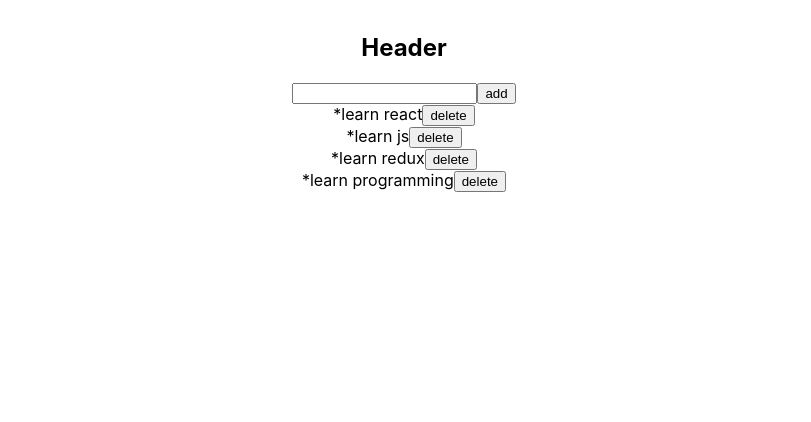
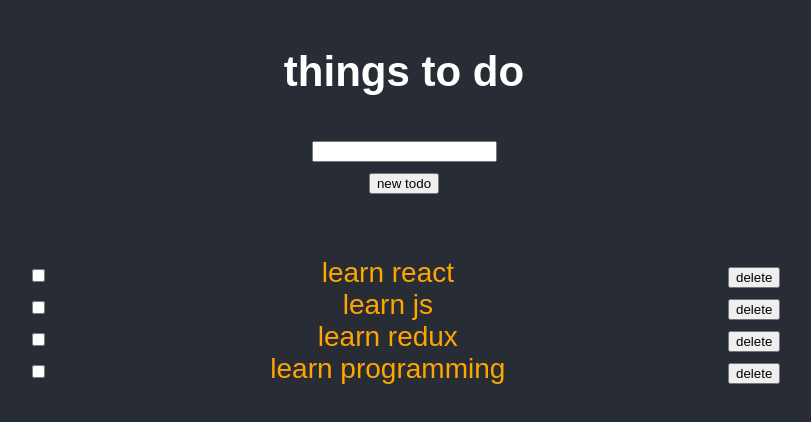
Before and after one commit to usovichyuriy/todo-list, a React (Create React App) app: page /#/menu in a window 1280 px wide. Shown: the top 422 px of the page, without its empty margins (236-1047 px from the left). Built offline with nearby package versions, Linux system fonts and the light colour scheme.

Commit message:
add styles

```diff
--- a/src/App.css
+++ b/src/App.css
@@ -2,5 +2,8 @@
   display: flex;
   flex-direction: column;
   text-align: center;
+  color: white;
+  font-family: Montserrat, sans-serif;
+  font-size: 1.75rem;
   padding: 1%;
 }
--- a/src/components/Header/Header.js
+++ b/src/components/Header/Header.js
@@ -2,7 +2,7 @@ function Header(props) {
     return (
         <header>
             <div>
-                <h2>Header</h2>
+                <h2>things to do</h2>
             </div>
         </header>
     )
--- a/src/components/Menu/Menu.js
+++ b/src/components/Menu/Menu.js
@@ -1,5 +1,6 @@
 import PointForm from "./PointForm/PointForm";
 import Point from "./Point/Point";
+import classes from "./Menu.module.css";
 
 function Menu(props) {
 
@@ -8,9 +9,11 @@ function Menu(props) {
     })
 
     return (
-        <div>
-            <PointForm addPoint={props.addPoint} updateNewPointText={props.updateNewPointText} />
-            <div>
+        <div className={classes.menu}>
+            <div className={classes.createPoint}>
+                <PointForm addPoint={props.addPoint} updateNewPointText={props.updateNewPointText} />
+            </div>
+            <div className={classes.listOfPoints}>
                 {points}
             </div>
         </div>
--- /dev/null
+++ b/src/components/Menu/Menu.module.css
@@ -0,0 +1,3 @@
+.listOfPoints {
+    padding: 5% 20%;
+}
--- a/src/components/Menu/Point/Point.js
+++ b/src/components/Menu/Point/Point.js
@@ -1,12 +1,19 @@
+import classes from "./Point.module.css";
 
 function Point(props) {
     return (
-        <div>
-            *
-            {props.message}
-            <button onClick={() => {
-                props.deletePoint(props.message)
-            }}>delete</button>
+        <div className={classes.point}>
+            <div className={classes.pointCheckbox}>
+                <input type="checkbox" />
+            </div>
+            <div className={classes.pointDescription}>
+                {props.message}
+            </div>
+            <div className={classes.deleteButton}>
+                <button onClick={() => {
+                    props.deletePoint(props.message)
+                }}>delete</button>
+            </div>
         </div>
     )
 }
--- /dev/null
+++ b/src/components/Menu/Point/Point.module.css
@@ -0,0 +1,8 @@
+.point {
+    display: flex;
+    justify-content: space-between;
+}
+
+.pointDescription {
+    color: orange;
+}
--- a/src/components/Menu/PointForm/PointForm.js
+++ b/src/components/Menu/PointForm/PointForm.js
@@ -1,4 +1,5 @@
 import { useFormik } from "formik";
+import classes from "./PointForm.module.css";
 
 function PointForm(props) {
 
@@ -18,14 +19,16 @@ function PointForm(props) {
     });
 
     return (
-        <div>
+        <div className={classes.pointForm}>
             <form onSubmit={formik.handleSubmit}>
-                <input
-                    id="newPointText"
-                    name="newPointText"
-                    value={formik.values.newPointText}
-                    onChange={formik.handleChange}></input>
-                <button type="submit">add</button>
+                <div>
+                    <input
+                        id="newPointText"
+                        name="newPointText"
+                        value={formik.values.newPointText}
+                        onChange={formik.handleChange}></input>
+                </div>
+                <button type="submit">new todo</button>
             </form>
 
         </div>
--- /dev/null
+++ b/src/components/Menu/PointForm/PointForm.module.css
@@ -0,0 +1,4 @@
+.pointForm {
+    display: flex;
+    flex-direction: column;
+}
--- a/src/index.css
+++ b/src/index.css
@@ -5,6 +5,7 @@ body {
     sans-serif;
   -webkit-font-smoothing: antialiased;
   -moz-osx-font-smoothing: grayscale;
+  background-color: rgb(40, 44, 53);
 }
 
 code {
```
